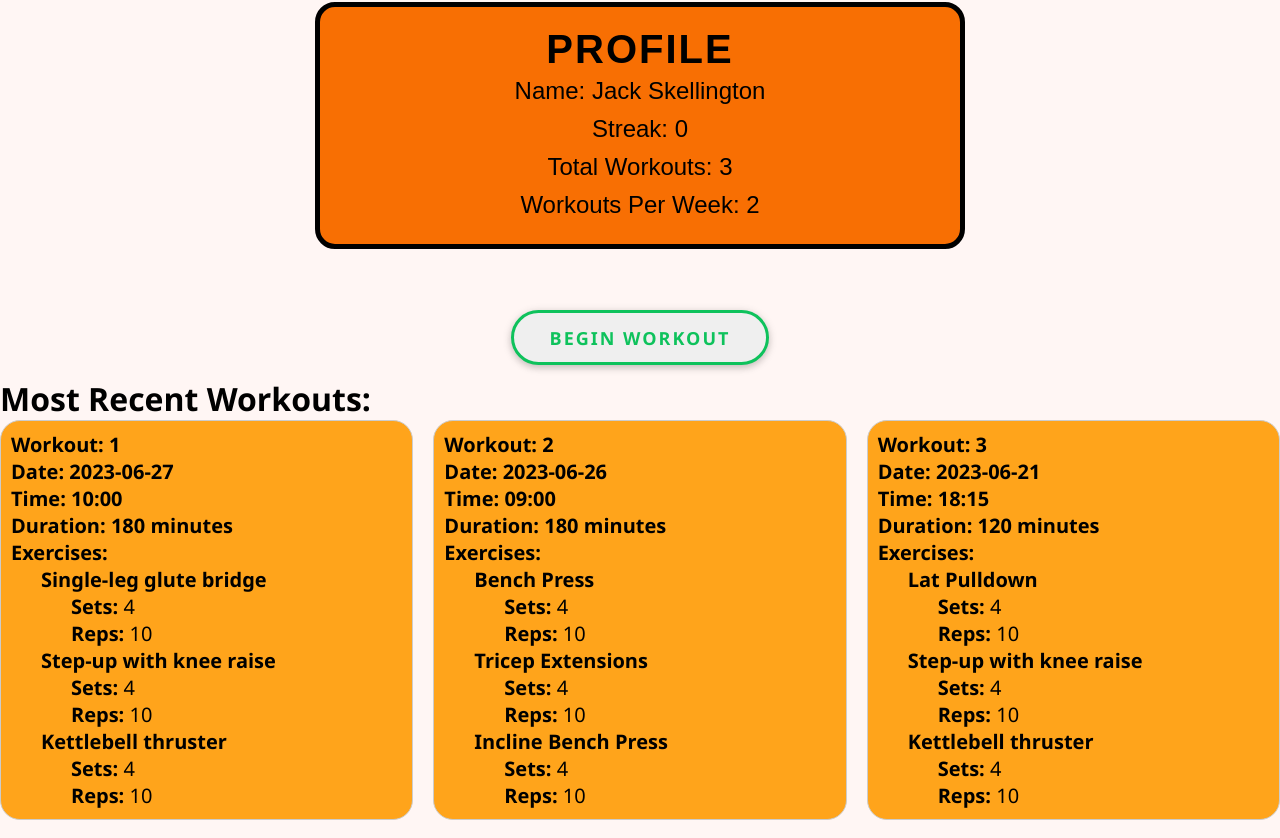
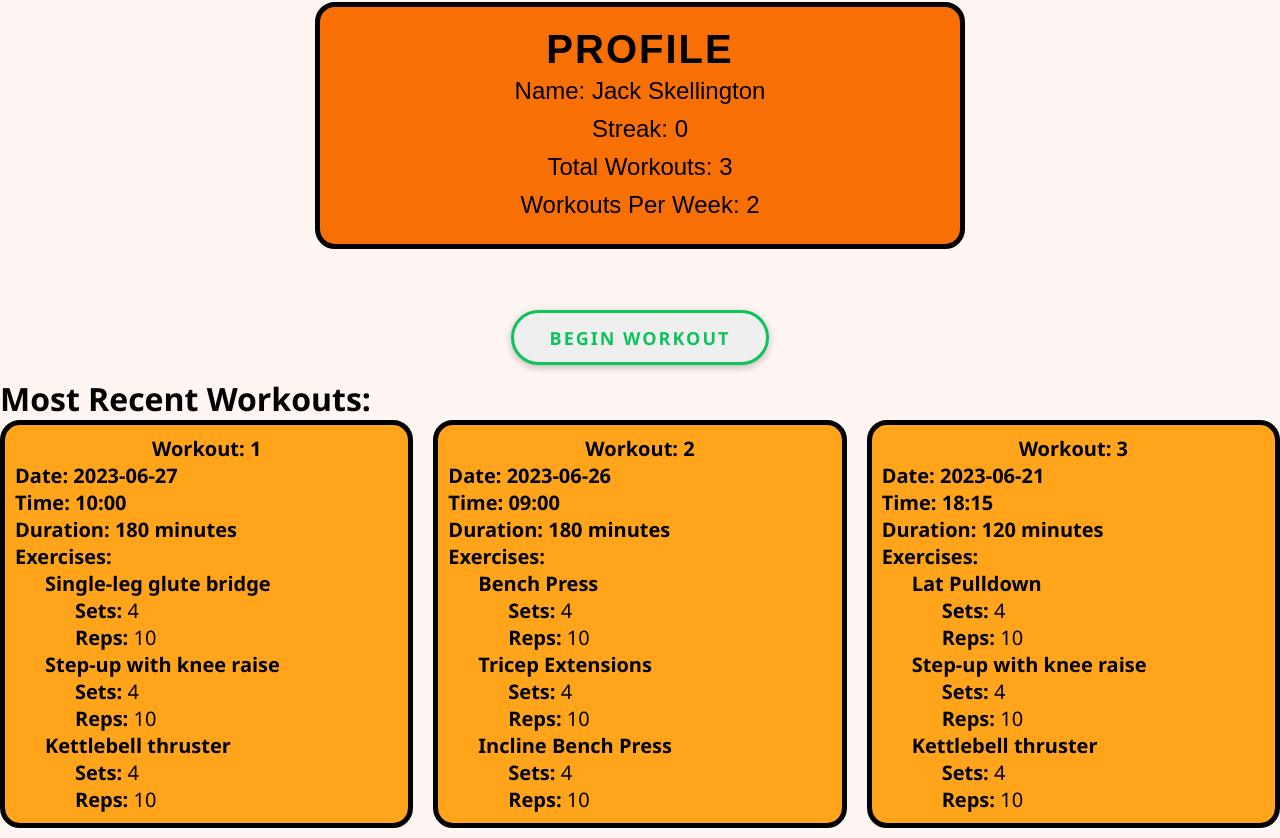
Before and after one commit to marckatz/exercises, a React (Create React App) app: page / in a window 1280 px wide. Shown: the part 201-1039 px from the top of the page. Built offline with nearby package versions, Linux system fonts and the light colour scheme; data requests are answered from the project's data file.

Commit message:
workout card css

```diff
--- a/src/components/WorkoutCard.js
+++ b/src/components/WorkoutCard.js
@@ -14,9 +14,9 @@ function WorkoutCard ({workout}) {
     ))
     return (
         <div className="workout-card">
-            <h4><strong>Workout:</strong> {id}</h4>
+            <h4 className="workout-header"><strong>Workout:</strong> {id}</h4>
             <h4><strong>Date:</strong> {date}</h4>
-            <h4><strong>Time:</strong> {time}</h4>
+            <h4 className="workout-time"><strong>Time:</strong> {time}</h4>
             <h4><strong>Duration:</strong> {duration} minutes</h4>
             <h4><strong>Exercises:</strong></h4>
             <ul className="exercise-list">{renderExercises}</ul>
--- a/src/index.css
+++ b/src/index.css
@@ -258,12 +258,16 @@ code {
 }
 
 .workout-card {
-  border:1px solid #ccc;
+  border:5px solid black;
   padding: 10px;
   margin-bottom: 10px;
   background-color: #FFA41B;
   font-size: 20px;
   border-radius: 20px;
+}
+
+.workout-header {
+  text-align: center;
 }
 
 .dropdown-menu{
```
